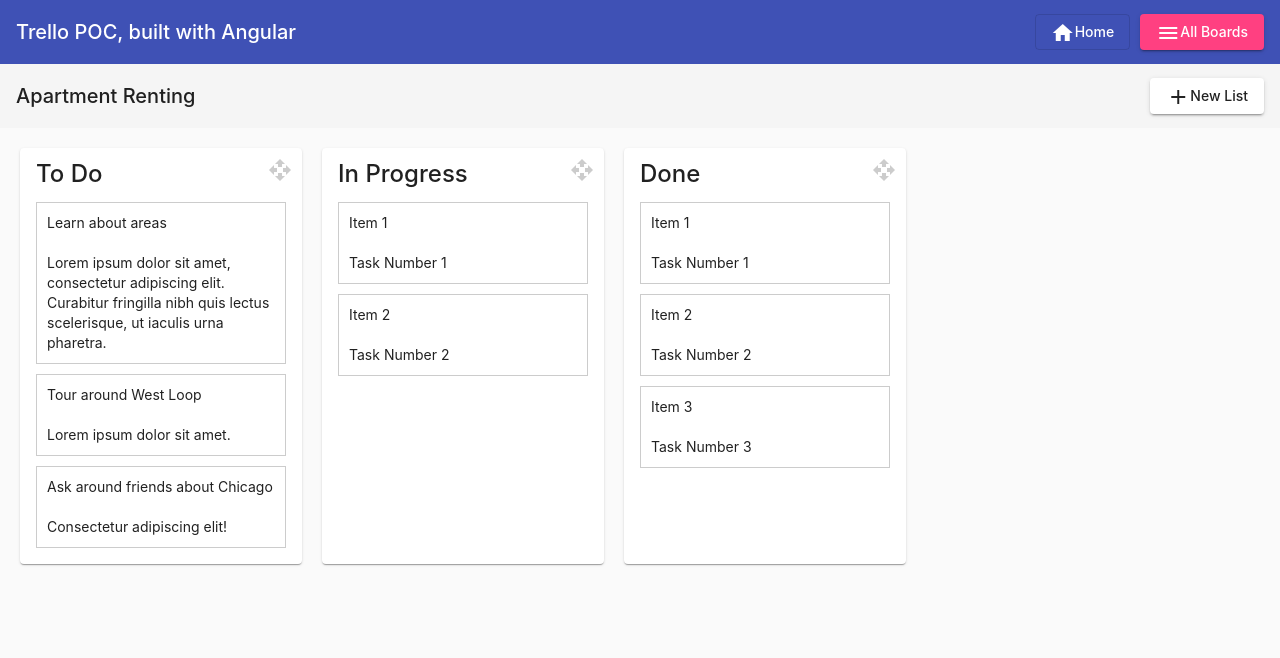
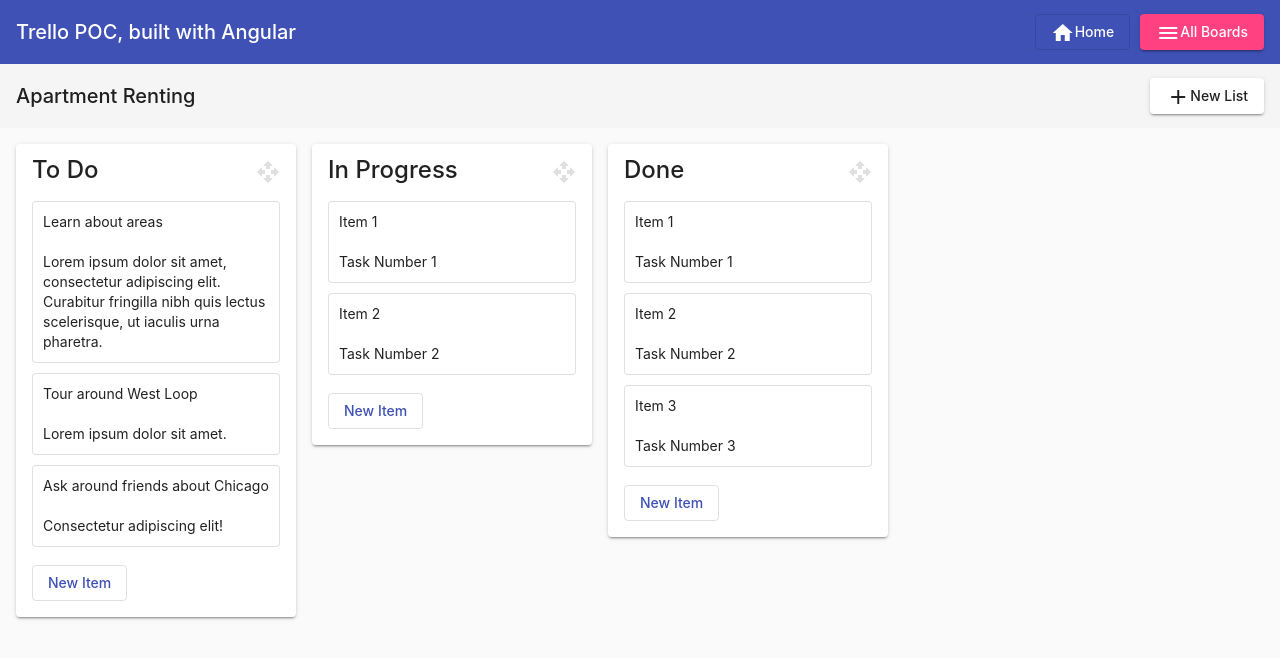
Before and after one commit to pkgamma/angular-trello-poc, an Angular app: page / in a window 1280 px wide. Both pictures are taken after a click on the button "Apartment Renting". Shown: the top 658 px of the page. Built offline with nearby package versions, Linux system fonts and the light colour scheme.

Commit message:
users can now add item on list, modified stylings of list

```diff
--- a/src/app/app.component.css
+++ b/src/app/app.component.css
@@ -22,7 +22,7 @@
 }
 
 .board-container {
-  padding-bottom: 10px;
+  margin-left: 8px;
   display: flex;
   flex-direction: row;
   overflow-x: auto;
@@ -30,17 +30,26 @@
 }
 
 .list-card {
-  width: 250px;
-  margin: 20px 0px 20px 20px;
+  width: 280px;
+  height:100%;
+  margin: 16px 8px 16px 8px;
   flex-shrink: 0;
   overflow: auto;
+  position: relative;
+  padding: 16px;
+  border-radius: 4px;
+  box-shadow: 0px 3px 1px -2px rgba(0, 0, 0, 0.2), 0px 2px 2px 0px rgba(0, 0, 0, 0.14), 0px 1px 5px 0px rgba(0, 0, 0, 0.12);
+  align-items: center;
+  justify-content: space-between;
+  box-sizing: border-box;
+  background: white;
 }
 
 .list-card .darg-handle {
   position: absolute;
-  top: 10px;
-  right: 10px;
-  color: #ccc;
+  top: 16px;
+  right: 16px;
+  color: rgba(0, 0, 0, 0.12);
   cursor: move;
   width: 24px;
   height: 24px;
@@ -49,7 +58,8 @@
 .item-card {
   padding: 10px;
   margin: 10px 0px;
-  border: solid 1px #ccc;
+  border: solid 1px rgba(0, 0, 0, 0.12);
+  border-radius: 4px;
   display: flex;
   flex-direction: row;
   align-items: center;
--- a/src/app/app.component.html
+++ b/src/app/app.component.html
@@ -28,13 +28,13 @@
     (cdkDropListDropped)="onListDrop($event)">
 
     <!-- list cards (within a board) -->
-    <mat-card class="list-card" *ngFor="let list of currentBoardContent" cdkDropList
+    <div class="list-card" *ngFor="let list of currentBoardContent" cdkDropList
       (cdkDropListDropped)="onItemDrop($event)" [cdkDropListData]="list.content" id="{{list.id}}"
       [cdkDropListConnectedTo]="this.currentBoardListIds" cdkDrag cdkDragLockAxis="x">
 
       <mat-card-title>{{ list.title }}</mat-card-title>
       <mat-icon class="darg-handle" cdkDragHandle>open_with</mat-icon>
-      <div style="height: 10px;"></div>
+      <div style="height: 8px;"></div>
 
       <mat-card-content>
         <!-- item boxes (within a list) -->
@@ -45,7 +45,15 @@
         </div>
       </mat-card-content>
 
-    </mat-card>
+      <div style="height: 8px;"></div>
+
+      <mat-card-actions>
+        <button mat-stroked-button (click)="onAddItemButtonClick(list)" color="primary">New Item</button>
+      </mat-card-actions>
+
+    </div>
+
+    <div style="display: inline-block; min-width: 16px;"></div>
 
   </div>
 
--- a/src/app/app.component.ts
+++ b/src/app/app.component.ts
@@ -6,6 +6,7 @@ import { DataService } from './shared/data.service';
 import { Board, List, Item } from './shared/data';
 import { ListModifyComponent } from './popups/list-modify/list-modify.component'
 import { BoardModifyComponent } from './popups/board-modify/board-modify.component';
+import { ItemModifyComponent } from './popups/item-modify/item-modify.component';
 
 @Component({
   selector: 'poc-root',
@@ -21,6 +22,8 @@ export class AppComponent implements OnInit {
   currentBoardListIds: string[];
   newListName: string;
   newBoardName: string;
+  newItemName: string;
+  newItemContent: string;
 
   constructor(private dataService: DataService, public dialog: MatDialog) {
   }
@@ -30,17 +33,6 @@ export class AppComponent implements OnInit {
     this.dataService.setCurrentBoardId(-1);
     this.boards = this.dataService.getBoards();
     this.currentBoardId = this.dataService.getCurrentBoardId();
-  }
-
-  onAddListButtonClick() {
-    const dialogRef = this.dialog.open(ListModifyComponent, {
-      data: { newListName: this.newListName }
-    });
-    dialogRef.afterClosed().subscribe(result => {
-      this.newListName = result;
-      console.log('The list dialog was closed');
-      console.log(this.newListName);
-    });
   }
 
   onBoardSelect(id: number) {
@@ -83,4 +75,26 @@ export class AppComponent implements OnInit {
     });
   }
 
+  onAddListButtonClick() {
+    const dialogRef = this.dialog.open(ListModifyComponent, {
+      data: { newListName: this.newListName }
+    });
+    dialogRef.afterClosed().subscribe(result => {
+      this.newListName = result;
+      console.log('The list dialog was closed');
+      console.log(this.newListName);
+    });
+  }
+
+  onAddItemButtonClick(currentList: List): void {
+    const dialogRef = this.dialog.open(ItemModifyComponent, {
+      data: {operationMode: "add"}
+    });
+    dialogRef.afterClosed().subscribe(result => {
+      if (result == null) {} else {currentList.content.unshift(result);}
+      console.log('The item dialog was closed');
+      console.log(result);
+    });
+  }
+
 }
--- /dev/null
+++ b/src/app/popups/item-modify/item-modify.component.html
@@ -0,0 +1,21 @@
+<form [formGroup]="formGroup" (ngSubmit)="onSubmit()">
+
+    <h1 mat-dialog-title>Add New Item</h1>
+
+    <div mat-dialog-content>
+        <p>What's the item title and description?</p>
+        <mat-form-field>
+            <input matInput placeholder="Title" required formControlName="title">
+        </mat-form-field>
+        <br>
+        <mat-form-field>
+            <input matInput placeholder="Description" formControlName="content">
+        </mat-form-field>
+    </div>
+
+    <mat-dialog-actions align="end">
+        <button mat-button (mousedown)="onNoClick()">Cancel</button>
+        <button mat-button color="primary" [disabled]="formGroup.invalid">Add Item</button>
+    </mat-dialog-actions>
+
+</form>
--- /dev/null
+++ b/src/app/popups/item-modify/item-modify.component.ts
@@ -0,0 +1,40 @@
+import { Component, Inject, OnInit, EventEmitter, Output } from '@angular/core';
+import { MatDialogRef, MAT_DIALOG_DATA } from '@angular/material/dialog';
+
+import { FormGroup, FormBuilder, Validators, AbstractControl, ValidatorFn } from '@angular/forms';
+
+import { Board, List, Item } from '../../shared/data';
+
+@Component({
+  selector: 'poc-item-modify',
+  templateUrl: './item-modify.component.html',
+  styleUrls: ['./item-modify.component.css']
+})
+export class ItemModifyComponent implements OnInit {
+
+  formGroup: FormGroup;
+
+  constructor(
+    public dialogRef: MatDialogRef<ItemModifyComponent>,
+    @Inject(MAT_DIALOG_DATA) public data: {operationMode: string},
+    public formBuilder: FormBuilder
+  ) { }
+
+  ngOnInit() {
+    if (this.data.operationMode == "add") {
+      this.formGroup = this.formBuilder.group({
+        title: ["", Validators.required],
+        content: [""]
+      });
+    }
+  }
+
+  onSubmit() {
+    this.dialogRef.close(this.formGroup.value);
+  }
+
+  onNoClick() {
+    this.dialogRef.close(null);
+  }
+
+}
--- a/src/app/popups/list-modify/list-modify.component.html
+++ b/src/app/popups/list-modify/list-modify.component.html
@@ -1,4 +1,4 @@
-<h1 mat-dialog-title>Add New List in ___board_name___</h1>
+<h1 mat-dialog-title>Add New List</h1>
 
 <div mat-dialog-content>
     <p>What's the name of the list?</p>
--- a/src/app/shared/data.service.ts
+++ b/src/app/shared/data.service.ts
@@ -16,6 +16,7 @@ export class DataService {
 
   onAppCompInit() {
     this.boards = this.getBoards();
+    console.log('onAppCompInit() called')
   }
 
   // getter and setter for Boards
@@ -53,7 +54,7 @@ export class DataService {
 
   setCurrentBoardId(id: number) {
     this.currentBoardId = id;
-    console.log('current board ID set as ' + this.currentBoardId)
+    console.log('current board ID set as ' + this.currentBoardId + ', content:')
     // populate data for current board
     this.setCurrentBoardContent(id);
   }
```
Also changed, not shown: src/app/app.module.ts (+5 -2 lines), src/app/popups/item-modify/item-modify.component.css (added), 1 other file (tests, documents, lock files or other folders).
